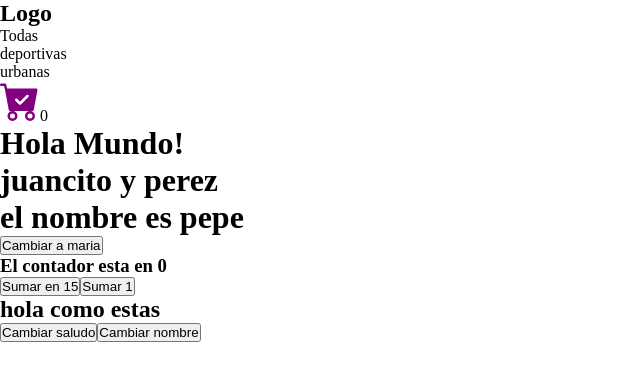
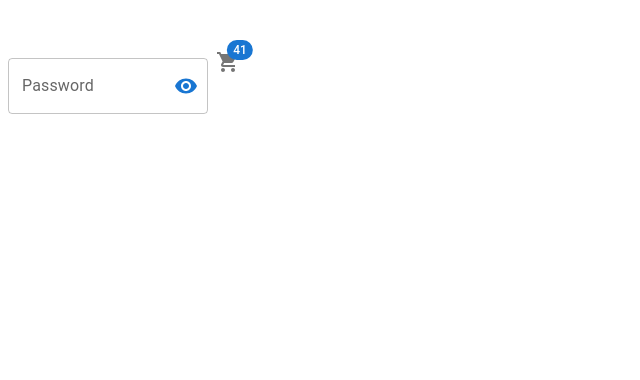
Before and after one commit to jorgeduje/ecommerce-43285, a React (Vite) app: page / in a window 1280 px wide. Shown: the top 380 px of the page, without its empty margins (0-640 px from the left). Built offline with nearby package versions, Linux system fonts and the light colour scheme.

Commit message:
se trabaja con material UI

```diff
--- a/package.json
+++ b/package.json
@@ -10,6 +10,11 @@
     "preview": "vite preview"
   },
   "dependencies": {
+    "@emotion/react": "^11.11.1",
+    "@emotion/styled": "^11.11.0",
+    "@fontsource/roboto": "^5.0.3",
+    "@mui/icons-material": "^5.11.16",
+    "@mui/material": "^5.13.5",
     "react": "^18.2.0",
     "react-dom": "^18.2.0",
     "react-icons": "^4.9.0"
--- a/src/App.jsx
+++ b/src/App.jsx
@@ -1,29 +1,11 @@
-import { useState } from "react";
-import Home from "./components/page/home/Home";
-import ItemList from "./components/page/itemList/ItemList";
-import Navbar from "./components/layout/navbar/Navbar";
+import ProbandoComponents from "./components/page/probandoMui/ProbandoComponents";
+import ProbandoMui from "./components/page/probandoMui/ProbandoMui";
 
 function App() {
-
-  const [saludo, setSaludo] = useState("hola como estas")
-  const [ name, setName] = useState("maria")
-  console.log(name)
-
-  const cambiarSaludo = ( nuevoSaludo )=>{
-    setSaludo( nuevoSaludo )
-  }
-
-  const cambiarNombre = (nuevoNombre)=>{
-    setName(nuevoNombre)
-  }
-
-  // props
   return (
     <div>
-      <Navbar />
-      <h1>Hola Mundo!</h1>
-      <Home nombre={"juancito"} apellido={"perez"} />
-      <ItemList saludo={saludo} cambiarSaludo={cambiarSaludo} cambiarNombre={cambiarNombre} />
+      {/* <ProbandoMui /> */}
+      <ProbandoComponents />
     </div>
   );
 }
--- /dev/null
+++ b/src/components/page/probandoMui/ProbandoComponents.jsx
@@ -0,0 +1,69 @@
+import {
+  Avatar,
+  Badge,
+  Button,
+  FormControl,
+  IconButton,
+  InputAdornment,
+  InputLabel,
+  OutlinedInput,
+} from "@mui/material";
+import DeleteIcon from "@mui/icons-material/Delete";
+import {
+  ShoppingCart,
+  Visibility,
+  VisibilityOff,
+} from "@mui/icons-material";
+import { useState } from "react";
+
+const ProbandoComponents = () => {
+  const [showPassword, setShowPassword] = useState(false);
+
+  const handleClickShowPassword = () => {
+    setShowPassword(!showPassword);
+  };
+
+  return (
+    <div style={{paddingTop: "50px"}}>
+      {/* <Button color="secondary" variant="contained" >Sumar</Button>
+
+
+      <Button startIcon={<DeleteIcon />} >
+        Borrar
+      </Button> */}
+
+      <FormControl sx={{ m: 1, width: "25ch" }} variant="outlined">
+        <InputLabel htmlFor="outlined-adornment-password">Password</InputLabel>
+        <OutlinedInput
+          id="outlined-adornment-password"
+          type={showPassword ? "text" : "password"}
+          endAdornment={
+            <InputAdornment position="end">
+              <IconButton
+                aria-label="toggle password visibility"
+                onClick={handleClickShowPassword}
+                edge="end"
+              >
+                {showPassword ? (
+                  <VisibilityOff color="primary" />
+                ) : (
+                  <Visibility color="primary" />
+                )}
+              </IconButton>
+            </InputAdornment>
+          }
+          label="Password"
+        />
+      </FormControl>
+
+      {/* <Avatar alt="Remy Sharp" src="" /> */}
+
+
+      <Badge badgeContent={41} color="primary">
+        <ShoppingCart color="action" />
+      </Badge>
+    </div>
+  );
+};
+
+export default ProbandoComponents;
--- /dev/null
+++ b/src/components/page/probandoMui/ProbandoMui.jsx
@@ -0,0 +1,52 @@
+import { Box, Grid } from "@mui/material";
+
+const ProbandoMui = () => {
+  return (
+    <Box>
+      <h1>Material ui</h1>
+
+      <Grid container>
+        <Grid item xs={12} sm={6} md={4}>
+          <h2
+            style={{ width: "100%", height: "300px", backgroundColor: "red" }}
+          >
+            Caja uno
+          </h2>
+        </Grid>
+        <Grid item xs={12} sm={6} md={4}>
+          <h2
+            style={{ width: "100%", height: "300px", backgroundColor: "blue" }}
+          >
+            Caja Dos
+          </h2>
+        </Grid>
+        <Grid item xs={12} sm={6} md={4}>
+          <h2
+            style={{ width: "100%", height: "300px", backgroundColor: "green" }}
+          >
+            Caja Tres
+          </h2>
+        </Grid>
+      </Grid>
+
+      <Box
+        sx={{
+          width: "300px",
+          height: "300px",
+          backgroundColor: { xs: "red", sm: "blue", md: "steelblue" },
+          border:{ xs:"4px solid black", md:"10px solid black"},
+          display: {xs:"block", md:"none"}
+        }}
+
+      >
+        hola
+      </Box>
+
+      <div style={{ width: "300px", height: "300px", backgroundColor: "peru" }}>
+        chau
+      </div>
+    </Box>
+  );
+};
+
+export default ProbandoMui;
```
Also changed, not shown: 1 other file (tests, documents, lock files or other folders).
